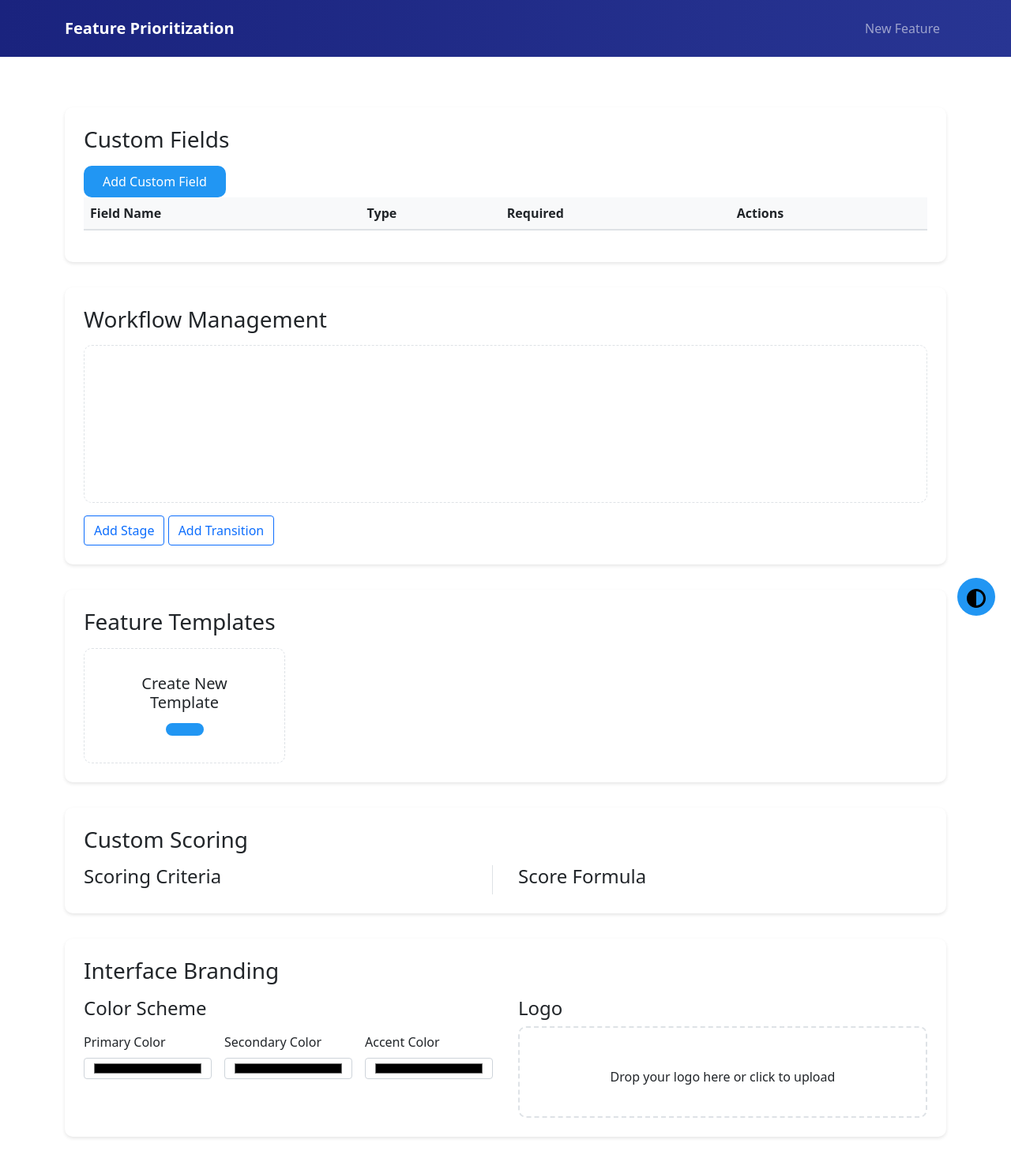
After one commit to xhackerx/Feature_Request_Prioritization_Tool, a Flask app: template app/templates/customization.html in a window 1280 px wide. The commit adds this page. Shown: the whole page at 79% size. Run offline with Flask 2, Linux system fonts and the light colour scheme; the template is opened without the code that fills it, so the values that code supplies are empty.

Commit message:
Customization Options
- Custom fields for features

- Customizable workflows

- Template management

- Custom scoring algorithms

- Branded interface options

```diff
--- a/app/static/css/style.css
+++ b/app/static/css/style.css
@@ -734,6 +734,154 @@ body.high-contrast a {
     }
 }
 
+/* Customization Panel Styles */
+.customization-panel {
+    padding: 2rem 0;
+}
+
+/* Custom Fields Section */
+.custom-fields-section {
+    background: white;
+    border-radius: var(--border-radius);
+    padding: 1.5rem;
+    box-shadow: 0 2px 4px rgba(0,0,0,0.1);
+    margin-bottom: 2rem;
+}
+
+.field-builder {
+    margin-top: 1rem;
+}
+
+/* Workflow Builder */
+.workflow-section {
+    background: white;
+    border-radius: var(--border-radius);
+    padding: 1.5rem;
+    box-shadow: 0 2px 4px rgba(0,0,0,0.1);
+    margin-bottom: 2rem;
+}
+
+.workflow-stages {
+    min-height: 200px;
+    border: 1px dashed #dee2e6;
+    border-radius: var(--border-radius);
+    padding: 1rem;
+    margin: 1rem 0;
+}
+
+.stage-list {
+    display: flex;
+    gap: 1rem;
+    flex-wrap: wrap;
+}
+
+.workflow-stage {
+    background: #f8f9fa;
+    border-radius: var(--border-radius);
+    padding: 1rem;
+    cursor: move;
+    min-width: 150px;
+}
+
+/* Template Management */
+.template-section {
+    background: white;
+    border-radius: var(--border-radius);
+    padding: 1.5rem;
+    box-shadow: 0 2px 4px rgba(0,0,0,0.1);
+    margin-bottom: 2rem;
+}
+
+.template-grid {
+    display: grid;
+    grid-template-columns: repeat(auto-fill, minmax(250px, 1fr));
+    gap: 1rem;
+    margin-top: 1rem;
+}
+
+.template-card {
+    border: 1px solid #dee2e6;
+    border-radius: var(--border-radius);
+    padding: 1rem;
+    text-align: center;
+}
+
+.new-template {
+    border-style: dashed;
+    display: flex;
+    align-items: center;
+    justify-content: center;
+}
+
+/* Scoring Algorithm Builder */
+.scoring-section {
+    background: white;
+    border-radius: var(--border-radius);
+    padding: 1.5rem;
+    box-shadow: 0 2px 4px rgba(0,0,0,0.1);
+    margin-bottom: 2rem;
+}
+
+.algorithm-builder {
+    display: grid;
+    grid-template-columns: 1fr 1fr;
+    gap: 2rem;
+    margin-top: 1rem;
+}
+
+.criteria-list {
+    border-right: 1px solid #dee2e6;
+    padding-right: 1rem;
+}
+
+/* Branding Options */
+.branding-section {
+    background: white;
+    border-radius: var(--border-radius);
+    padding: 1.5rem;
+    box-shadow: 0 2px 4px rgba(0,0,0,0.1);
+}
+
+.brand-options {
+    display: grid;
+    grid-template-columns: repeat(auto-fit, minmax(300px, 1fr));
+    gap: 2rem;
+    margin-top: 1rem;
+}
+
+.color-pickers {
+    display: grid;
+    grid-template-columns: repeat(auto-fit, minmax(150px, 1fr));
+    gap: 1rem;
+    margin-top: 1rem;
+}
+
+.color-input {
+    display: flex;
+    flex-direction: column;
+    gap: 0.5rem;
+}
+
+.upload-area {
+    border: 2px dashed #dee2e6;
+    border-radius: var(--border-radius);
+    padding: 2rem;
+    text-align: center;
+    cursor: pointer;
+    transition: all var(--transition-speed);
+}
+
+.upload-area:hover {
+    border-color: var(--primary-color);
+    background: rgba(33, 150, 243, 0.05);
+}
+
+.upload-area i {
+    font-size: 2rem;
+    color: #666;
+    margin-bottom: 1rem;
+}
+
 /* Reports & Analytics Styles */
 .reports-section {
     padding: 2rem 0;
@@ -1037,4 +1185,16 @@ body.high-contrast a {
     .risk-matrix {
         grid-template-columns: 1fr;
     }
+
+    .algorithm-builder {
+        grid-template-columns: 1fr;
+    }
+
+    .criteria-list {
+        border-right: none;
+        border-bottom: 1px solid #dee2e6;
+        padding-right: 0;
+        padding-bottom: 1rem;
+        margin-bottom: 1rem;
+    }
 }
--- /dev/null
+++ b/app/templates/customization.html
@@ -0,0 +1,113 @@
+{% extends "base.html" %}
+
+{% block content %}
+<div class="customization-panel">
+    <!-- Custom Fields Manager -->
+    <div class="custom-fields-section">
+        <h3>Custom Fields</h3>
+        <div class="field-builder">
+            <button class="btn btn-primary" data-bs-toggle="modal" data-bs-target="#addFieldModal">
+                <i class="fas fa-plus"></i> Add Custom Field
+            </button>
+
+            <div class="custom-fields-list">
+                <table class="table">
+                    <thead>
+                        <tr>
+                            <th>Field Name</th>
+                            <th>Type</th>
+                            <th>Required</th>
+                            <th>Actions</th>
+                        </tr>
+                    </thead>
+                    <tbody id="customFieldsList">
+                        <!-- Fields will be dynamically populated -->
+                    </tbody>
+                </table>
+            </div>
+        </div>
+    </div>
+
+    <!-- Workflow Customization -->
+    <div class="workflow-section">
+        <h3>Workflow Management</h3>
+        <div class="workflow-builder">
+            <div class="workflow-stages" id="workflowStages">
+                <div class="stage-list">
+                    <!-- Stages will be draggable -->
+                </div>
+            </div>
+            <div class="workflow-actions">
+                <button class="btn btn-outline-primary" id="addStage">Add Stage</button>
+                <button class="btn btn-outline-primary" id="addTransition">Add Transition</button>
+            </div>
+        </div>
+    </div>
+
+    <!-- Template Management -->
+    <div class="template-section">
+        <h3>Feature Templates</h3>
+        <div class="template-grid">
+            <div class="template-card new-template">
+                <div class="card-body">
+                    <h5>Create New Template</h5>
+                    <button class="btn btn-primary" data-bs-toggle="modal" data-bs-target="#newTemplateModal">
+                        <i class="fas fa-plus"></i>
+                    </button>
+                </div>
+            </div>
+            <!-- Existing templates will be populated here -->
+        </div>
+    </div>
+
+    <!-- Scoring Algorithm Builder -->
+    <div class="scoring-section">
+        <h3>Custom Scoring</h3>
+        <div class="algorithm-builder">
+            <div class="criteria-list">
+                <h4>Scoring Criteria</h4>
+                <div id="criteriaBuilder">
+                    <!-- Criteria components will be added here -->
+                </div>
+            </div>
+            <div class="formula-builder">
+                <h4>Score Formula</h4>
+                <div id="formulaEditor">
+                    <!-- Formula editor will be rendered here -->
+                </div>
+            </div>
+        </div>
+    </div>
+
+    <!-- Branding Options -->
+    <div class="branding-section">
+        <h3>Interface Branding</h3>
+        <div class="brand-options">
+            <div class="color-scheme">
+                <h4>Color Scheme</h4>
+                <div class="color-pickers">
+                    <div class="color-input">
+                        <label>Primary Color</label>
+                        <input type="color" id="primaryColor" class="form-control">
+                    </div>
+                    <div class="color-input">
+                        <label>Secondary Color</label>
+                        <input type="color" id="secondaryColor" class="form-control">
+                    </div>
+                    <div class="color-input">
+                        <label>Accent Color</label>
+                        <input type="color" id="accentColor" class="form-control">
+                    </div>
+                </div>
+            </div>
+            <div class="logo-upload">
+                <h4>Logo</h4>
+                <div class="upload-area" id="logoUpload">
+                    <i class="fas fa-cloud-upload-alt"></i>
+                    <span>Drop your logo here or click to upload</span>
+                </div>
+            </div>
+        </div>
+    </div>
+</div>
+{% endblock %}
```
